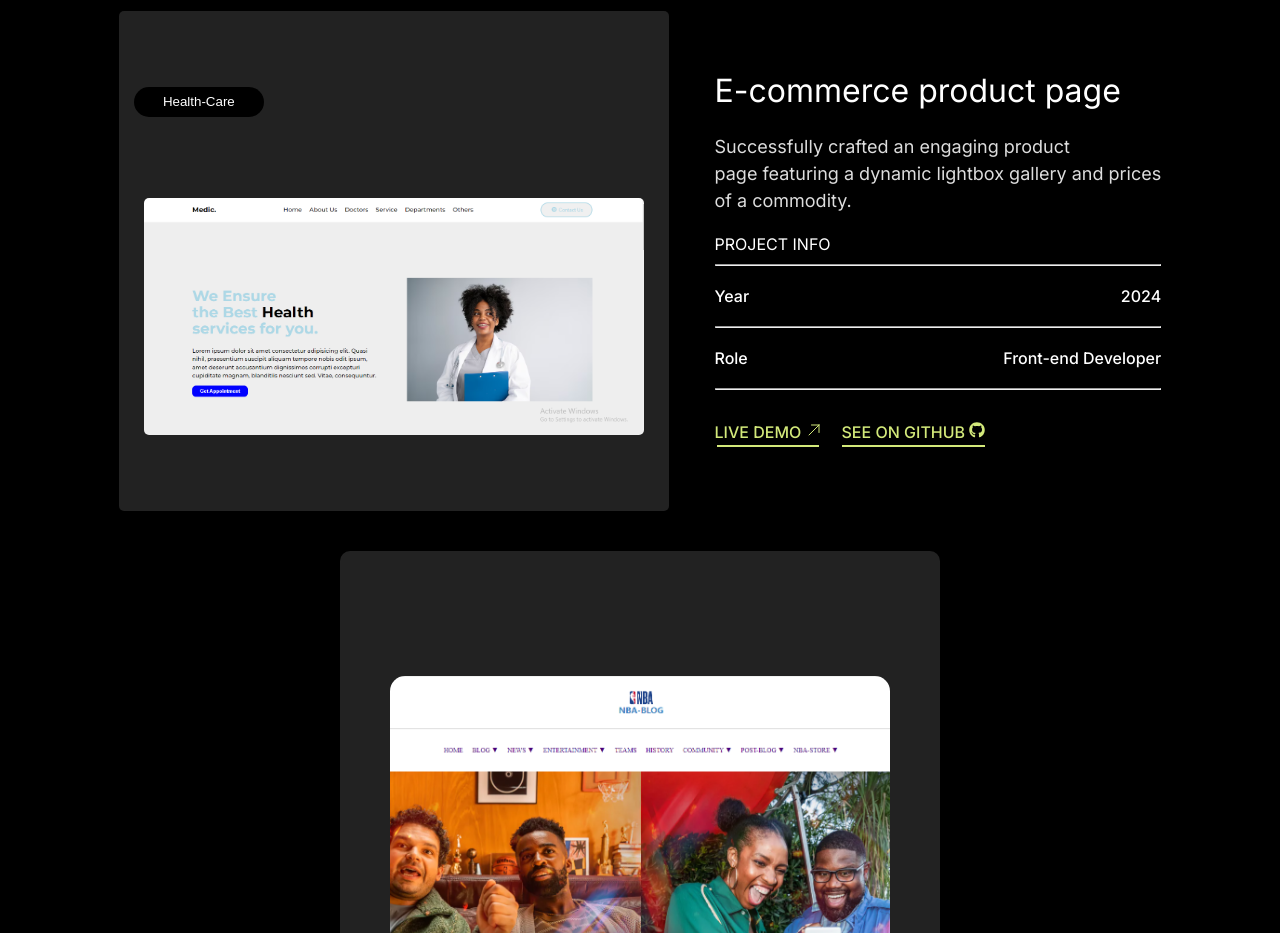
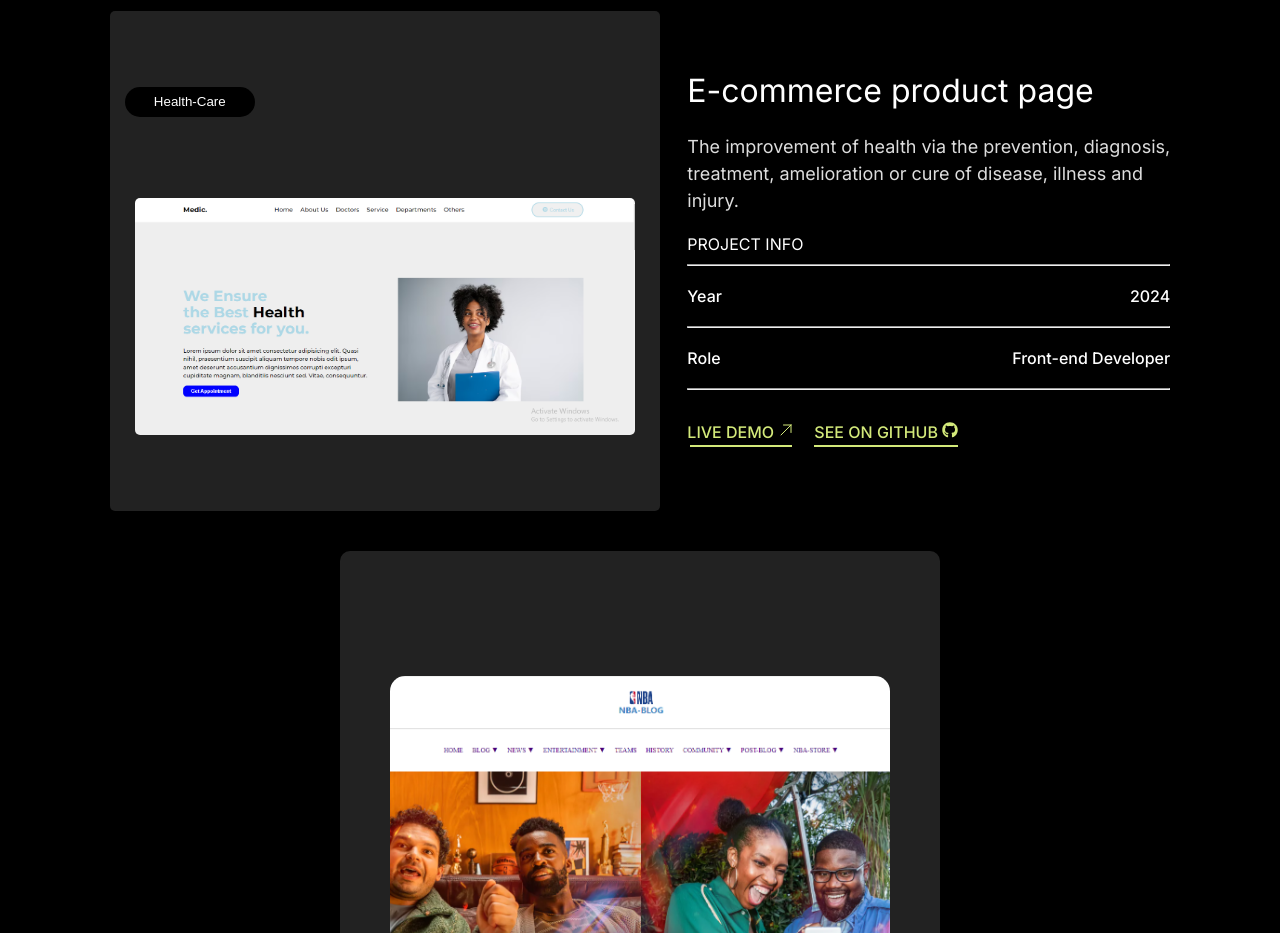
Before and after one commit to JbMichael890/PortFolio, a React (Vite) app: page /project in a window 1280 px wide. Shown: the part 1200-2133 px from the top of the page. Built offline with nearby package versions, Linux system fonts and the light colour scheme.

Commit message:
first commit

```diff
--- a/src/components/Projects/DoctorSite.jsx
+++ b/src/components/Projects/DoctorSite.jsx
@@ -24,7 +24,7 @@ const DoctorSite = () => {
               E-commerce product page
             </nav>
             <p>
-              Successfully crafted an engaging product <br /> page featuring a dynamic lightbox gallery and prices <br /> of a commodity.
+            The improvement of health via the prevention, diagnosis,<br /> treatment, amelioration or cure of disease, illness  and<br /> injury.
             </p>
           </TextOne>
           <TextTwo>
```
